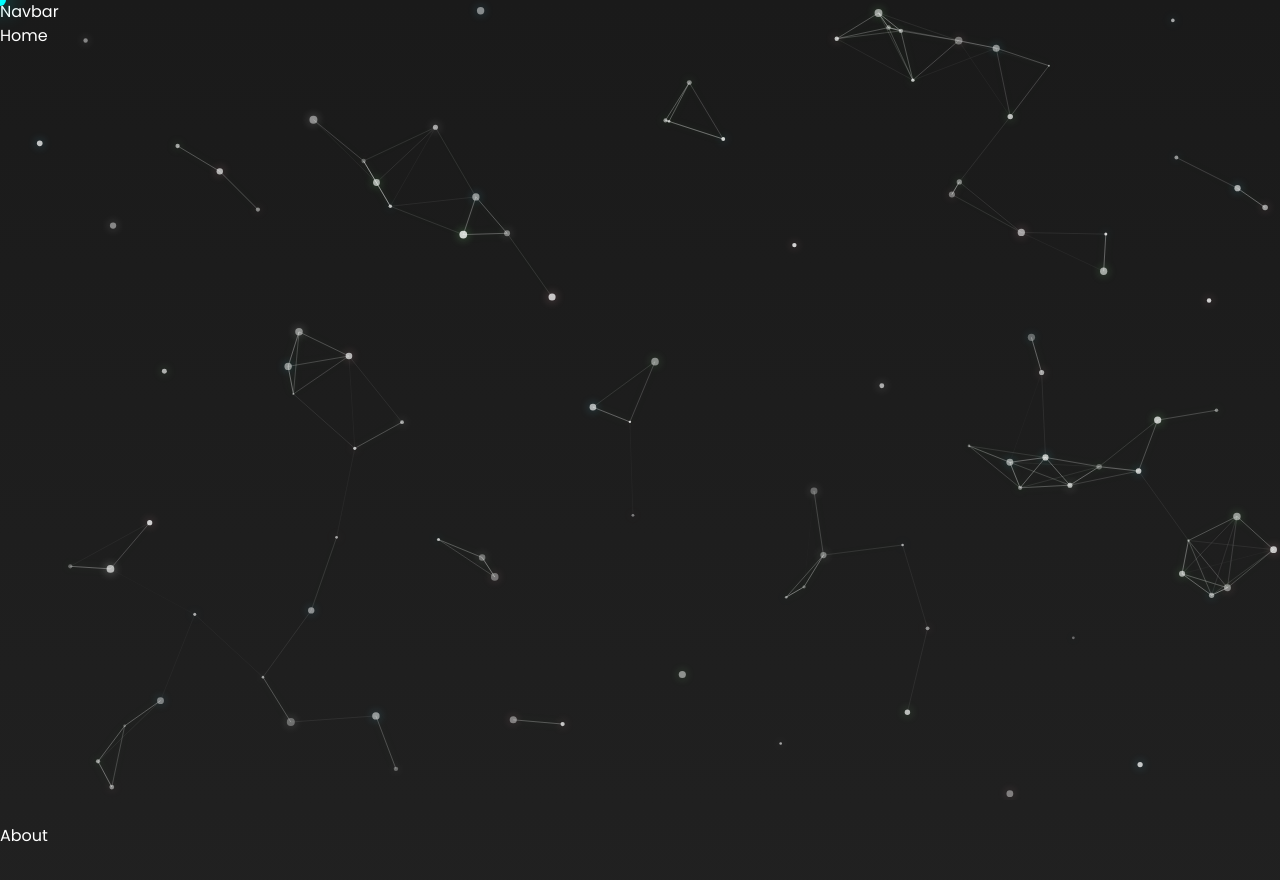
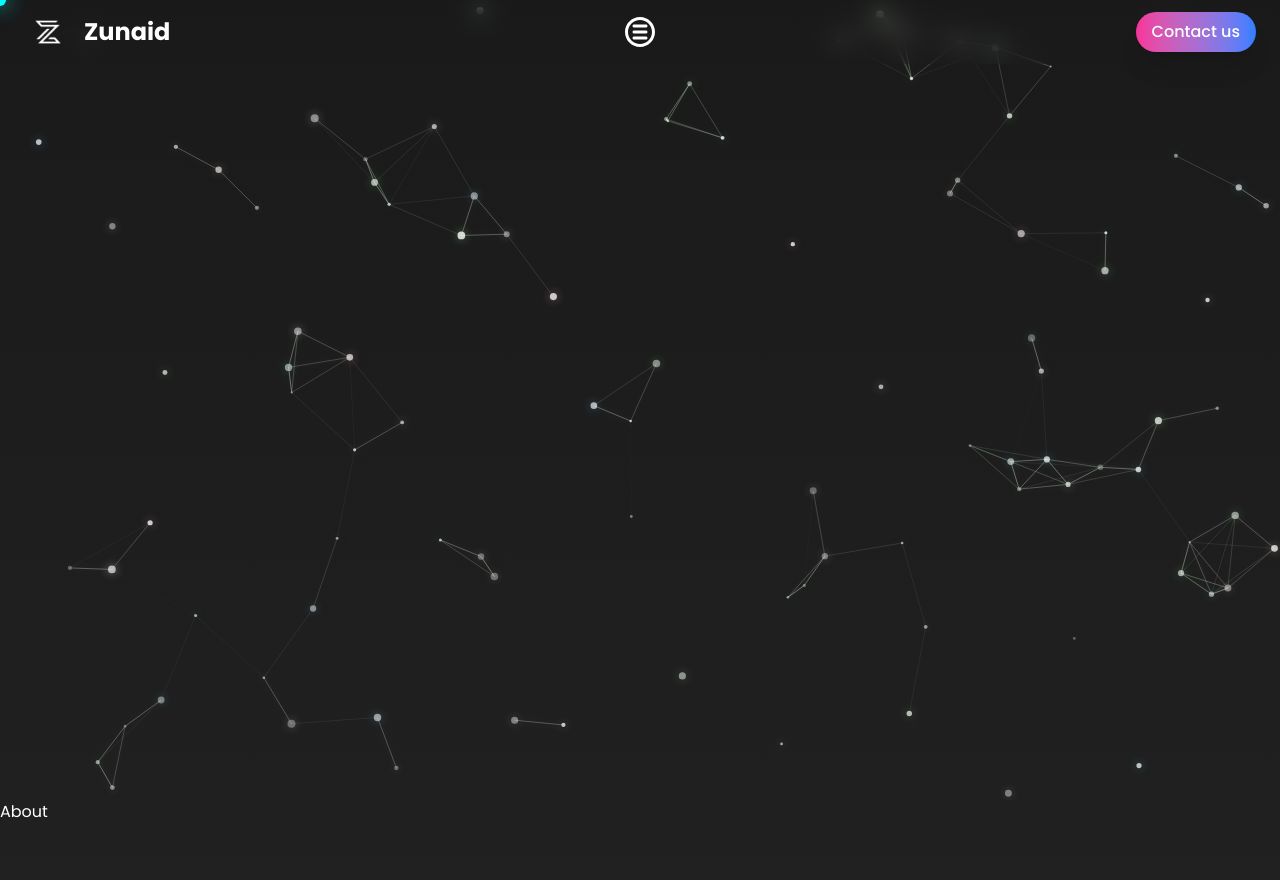
Before and after one commit to AFK-Assassin/my-portfolio, a React (Vite) app: page / in a window 1280 px wide. Shown: the top 880 px of the page. Built offline with nearby package versions, Linux system fonts and the light colour scheme.

Commit message:
Fix navbar visibility logic and add Home section

```diff
--- a/src/components/CustomCursor.jsx
+++ b/src/components/CustomCursor.jsx
@@ -3,14 +3,14 @@
 export default function CustomCursor() {
   const canvasRef = useRef(null);
   const particles = useRef([]);
-  const mouse = useRef({ x: 0, y: 0 });
-  const maxParticles = 60;
+  const mouse = useRef({ x: 0, y: 0, targetX: 0, targetY: 0 });
+  const maxParticles = 80;
 
   useEffect(() => {
     const canvas = canvasRef.current;
     const ctx = canvas.getContext("2d");
 
-    // Resize canvas to window
+    // Resize canvas
     const resize = () => {
       canvas.width = window.innerWidth;
       canvas.height = window.innerHeight;
@@ -18,53 +18,55 @@
     resize();
     window.addEventListener("resize", resize);
 
-    // Mouse move event
+    // Track mouse
     const handleMouseMove = (e) => {
-      mouse.current.x = e.clientX;
-      mouse.current.y = e.clientY;
+      mouse.current.targetX = e.clientX;
+      mouse.current.targetY = e.clientY;
 
       particles.current.push({
         x: e.clientX,
         y: e.clientY,
-        size: Math.random() * 5 + 2,
+        size: Math.random() * 4 + 1.5,
         opacity: 1,
-        dx: (Math.random() - 0.5) * 1.5,
-        dy: (Math.random() - 0.5) * 1.5,
+        dx: (Math.random() - 0.5) * 1.2,
+        dy: (Math.random() - 0.5) * 1.2,
       });
 
-      if (particles.current.length > maxParticles) {
-        particles.current.shift();
-      }
+      if (particles.current.length > maxParticles) particles.current.shift();
     };
     window.addEventListener("mousemove", handleMouseMove);
 
-    // Animation loop
+    // Animation
     const animate = () => {
       ctx.clearRect(0, 0, canvas.width, canvas.height);
 
-      // Draw particles
+      // Smooth follow for cursor dot
+      mouse.current.x += (mouse.current.targetX - mouse.current.x) * 0.15;
+      mouse.current.y += (mouse.current.targetY - mouse.current.y) * 0.15;
+
+      // Particles trail
       particles.current.forEach((p) => {
         p.x += p.dx;
         p.y += p.dy;
-        p.opacity -= 0.02;
+        p.opacity -= 0.015;
 
         ctx.beginPath();
         ctx.arc(p.x, p.y, p.size, 0, Math.PI * 2);
         ctx.fillStyle = `rgba(0, 255, 255, ${p.opacity})`;
-        ctx.shadowBlur = 15;
+        ctx.shadowBlur = 10;
         ctx.shadowColor = "cyan";
         ctx.fill();
       });
 
-      // Draw main cursor dot
+      // Smooth glowing cursor dot
       ctx.beginPath();
       ctx.arc(mouse.current.x, mouse.current.y, 6, 0, Math.PI * 2);
       ctx.fillStyle = "rgba(0, 255, 255, 1)";
-      ctx.shadowBlur = 25;
+      ctx.shadowBlur = 20;
       ctx.shadowColor = "cyan";
       ctx.fill();
 
-      // Remove faded particles
+      // Remove invisible particles
       particles.current = particles.current.filter((p) => p.opacity > 0);
 
       requestAnimationFrame(animate);
@@ -80,16 +82,9 @@
   }, []);
 
   return (
-    <>
-      <canvas
-        ref={canvasRef}
-        className="fixed top-0 left-0 w-full h-full pointer-events-none z-[9999]"
-      />
-      <style>{`
-        * {
-          cursor: none !important;
-        }
-      `}</style>
-    </>
+    <canvas
+      ref={canvasRef}
+      className="fixed top-0 left-0 w-full h-full pointer-events-none z-[9999]"
+    />
   );
 }
--- a/src/components/Navbar.jsx
+++ b/src/components/Navbar.jsx
@@ -1,9 +1,125 @@
-import React from 'react'
+import { useEffect, useRef, useState, useCallback } from "react";
+import OverlayMenu from "./OverlayMenu";
+import logo from "../assets/Z_logo.png";
+import { CgMenuRound } from "react-icons/cg";
 
-const Navbar = () => {
+export default function Navbar() {
+  // Controls overlay menu
+  const [menuOpen, setMenuOpen] = useState(false);
+
+  // Navbar visibility
+  const [visible, setVisible] = useState(true);
+  const [isHomeVisible, setIsHomeVisible] = useState(false);
+
+  const lastScrollY = useRef(0);
+  const hideTimer = useRef(null);
+
+  /** --- HANDLE INTERSECTION OF HOME SECTION --- **/
+  useEffect(() => {
+    const homeSection = document.querySelector("#home");
+    if (!homeSection) return;
+
+    const observer = new IntersectionObserver(
+      ([entry]) => {
+        if (entry.isIntersecting) {
+          setIsHomeVisible(true);
+          setVisible(true);
+        } else {
+          setIsHomeVisible(false);
+        }
+      },
+      { threshold: 0.1 }
+    );
+
+    observer.observe(homeSection);
+    return () => observer.disconnect();
+  }, []);
+
+  /** --- SCROLL BEHAVIOR --- **/
+  const handleScroll = useCallback(() => {
+    const currentScrollY = window.scrollY;
+
+    // Always show when home is visible
+    if (isHomeVisible) {
+      setVisible(true);
+      lastScrollY.current = currentScrollY;
+      // Always clear any running timer
+      if (hideTimer.current) clearTimeout(hideTimer.current);
+      return;
+    }
+
+    // Hide on scroll down, show on scroll up
+    if (currentScrollY > lastScrollY.current) {
+      setVisible(false);
+    } else {
+      setVisible(true);
+    }
+
+    // Only start timer if NOT on home
+    if (!isHomeVisible) {
+      if (hideTimer.current) clearTimeout(hideTimer.current);
+      hideTimer.current = setTimeout(() => {
+        setVisible(false);
+      }, 3000);
+    }
+
+    lastScrollY.current = currentScrollY;
+  }, [isHomeVisible]);
+
+  /** --- ATTACH SCROLL LISTENER --- **/
+  useEffect(() => {
+    window.addEventListener("scroll", handleScroll, { passive: true });
+    return () => {
+      window.removeEventListener("scroll", handleScroll);
+      clearTimeout(hideTimer.current);
+    };
+  }, [handleScroll]);
+
+  /** --- JSX --- **/
   return (
-    <div>Navbar</div>
-  )
+    <>
+      <nav
+        className={`w-full fixed px-6 py-2 z-50 flex items-center justify-between
+        backdrop-blur-md
+        transition-transform duration-300 ease-in-out
+        ${visible ? "translate-y-0" : "-translate-y-full"}`}
+      >
+        {/* Left section: Logo */}
+        <div className="flex items-center gap-3">
+          <img
+            className="w-12 h-12 object-contain"
+            src={logo}
+            alt="Zunaid Logo"
+            loading="lazy"
+          />
+          <span className="text-2xl font-bold text-white hidden sm:block">
+            Zunaid
+          </span>
+        </div>
+
+        {/* Center: Menu Icon */}
+        <button
+          onClick={() => setMenuOpen(true)}
+          className="text-4xl hover:scale-110 hover:text-cyan-400 transition-transform lg:absolute lg:left-1/2 lg:-translate-x-1/2"
+          aria-label="Open menu"
+        >
+          <CgMenuRound />
+        </button>
+
+        {/* Right: Contact Button */}
+        <div className="hidden lg:block">
+          <a
+            href="#Contact"
+            className="inline-block py-2 px-4 font-medium text-white rounded-full bg-gradient-to-r from-pink-500 to-blue-500 shadow-xl
+            hover:opacity-90 transform hover:scale-110 transition-all duration-300"
+          >
+            Contact us
+          </a>
+        </div>
+      </nav>
+
+      {/* Overlay Menu */}
+      <OverlayMenu isOpen={menuOpen} onClose={() => setMenuOpen(false)} />
+    </>
+  );
 }
-
-export default Navbar
--- a/src/components/OverlayMenu.jsx
+++ b/src/components/OverlayMenu.jsx
@@ -1,9 +1,76 @@
-import React from 'react'
+// Import motion and AnimatePresence for animation control from Framer Motion
+import { AnimatePresence, motion } from "framer-motion";
+// Import close icon from react-icons
+import { IoMdCloseCircleOutline } from "react-icons/io";
 
-const OverlayMenu = () => {
+// OverlayMenu component receives two props:
+// isOpen → controls if the menu is visible
+// onClose → function to close the menu
+export default function OverlayMenu({ isOpen, onClose }) {
+  // Array of menu items to be rendered dynamically
+  const menuItems = ["Home", "About", "Projects", "Skills", "Contact"];
+
+  // Determine where the animation should start
+  const isMobile = typeof window !== "undefined" && window.innerWidth < 1024;
+  const origin = isMobile ? "95% 6%" : "50% 8%"; // top-right for mobile, top-center for desktop
+
   return (
-    <div>OverlayMenu</div>
-  )
+    // AnimatePresence ensures smooth enter/exit animations
+    <AnimatePresence>
+      {/* Only render the menu when isOpen is true */}
+      {isOpen && (
+        // motion.div allows animation of the overlay itself
+        <motion.div
+          // Circular reveal animation — dynamically changes based on screen size
+          initial={{ clipPath: `circle(0% at ${origin})` }} // Starts invisible
+          animate={{ clipPath: `circle(150% at ${origin})` }} // Expands to full screen
+          exit={{ clipPath: `circle(0% at ${origin})` }} // Shrinks back on close
+          transition={{
+            duration: 0.9, // Smooth timing
+            ease: [0.76, 0, 0.24, 1], // Bezier for fluid animation
+          }}
+          className="fixed inset-0 flex flex-col items-center justify-center
+          bg-black/70 backdrop-blur-lg text-white z-50"
+          // fixed → covers the entire viewport
+          // bg-black/70 → semi-transparent dark background
+          // backdrop-blur-lg → gives a strong blur effect
+          // z-50 → ensures it appears on top of everything
+        >
+          {/* Close Button (top-right corner) */}
+          <button
+            onClick={onClose} // Closes the menu when clicked
+            className="absolute top-6 right-6 text-3xl
+            hover:scale-110 hover:text-cyan-400 transition-transform duration-300"
+            aria-label="close menu"
+          >
+            <IoMdCloseCircleOutline /> {/* Close icon */}
+          </button>
+
+          {/* Menu List */}
+          <ul className="space-y-8 text-center">
+            {/* Loop through each menu item */}
+            {menuItems.map((item, index) => (
+              <motion.li
+                key={item} // Unique key for each item
+                // Animation for each list item (fade-in + slide-up)
+                initial={{ opacity: 0, y: 20 }}
+                animate={{ opacity: 1, y: 0 }}
+                transition={{
+                  delay: 0.3 + index * 0.1, // Small stagger per item
+                  duration: 0.4,
+                }}
+                className="text-3xl font-semibold
+                hover:text-cyan-400 transition-colors duration-300"
+              >
+                {/* Anchor link to sections */}
+                <a href={`#${item.toLowerCase()}`} onClick={onClose}>
+                  {item}
+                </a>
+              </motion.li>
+            ))}
+          </ul>
+        </motion.div>
+      )}
+    </AnimatePresence>
+  );
 }
-
-export default OverlayMenu
--- a/src/sections/Home.jsx
+++ b/src/sections/Home.jsx
@@ -1,9 +1,9 @@
-import React from 'react'
-
-const Home = () => {
+export default function Home() {
   return (
-    <div className='w-full h-screen'>Home</div>
-  )
+    <section
+    className="w-full h-screen"
+    id="home">
+      {/* Your home content here */}
+    </section>
+  );
 }
-
-export default Home
```
Also changed, not shown: src/assets/Z_logo.png (added).
